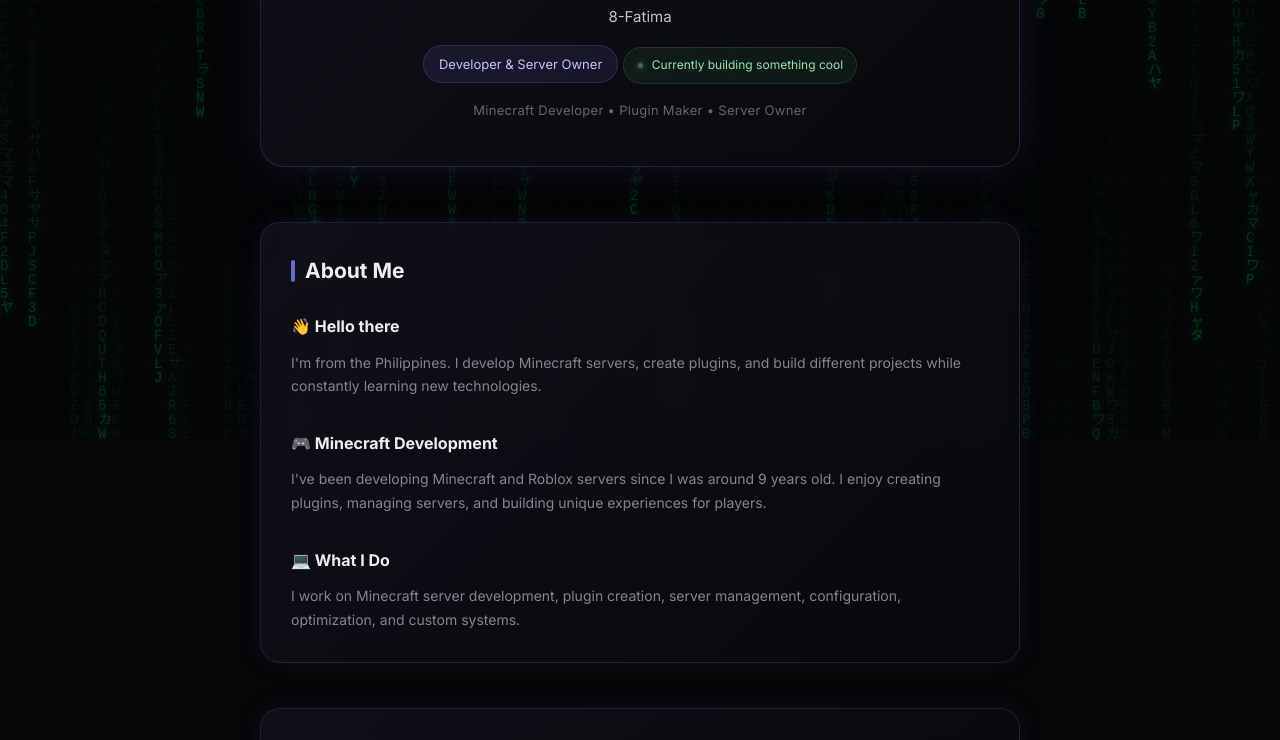
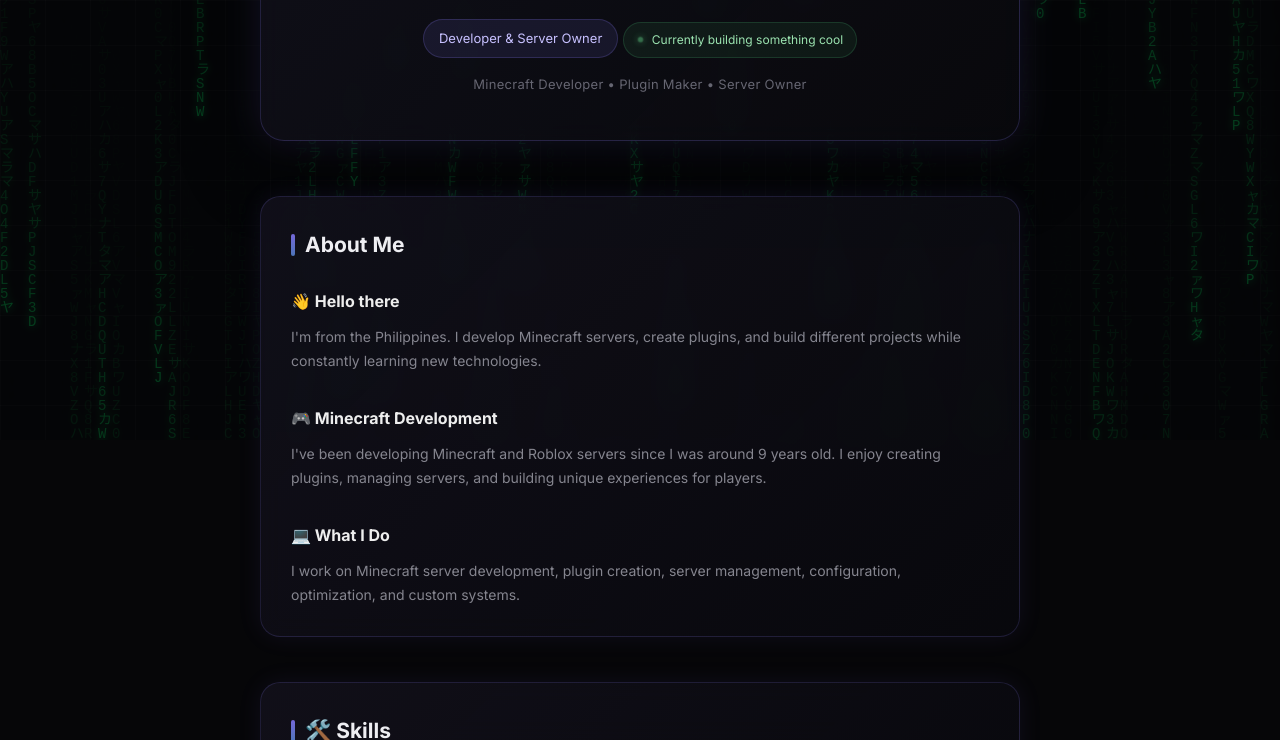
Before and after one commit to austinrhoielegenine199-maker/archiveaustin.github.io, a plain HTML site: page index.html in a window 1280 px wide. Shown: the part 360-1100 px from the top of the page. Drawn offline with Linux system fonts and the light colour scheme.

Commit message:
Remove alias from the also-known section
Removed the text '8-Fatima' from the also-known section.

```diff
--- a/index.html
+++ b/index.html
@@ -29,7 +29,7 @@
             <h1>Austin Rhoiele A. Genine</h1>
 
             <p class="also-known">
-                <span>8-Fatima</span>
+                <span></span>
             </p>
 
             <div class="role">
```
